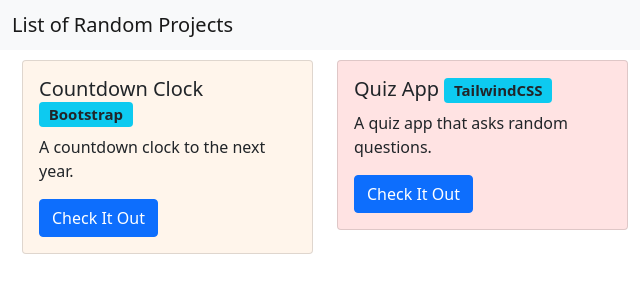
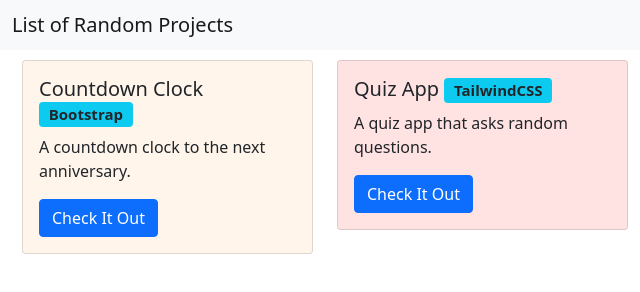
Before and after one commit to hieu-ng/Random-Projects, a website built with Vite: page index.html in a window 1280 px wide. Shown: the full height of the page, 0-640 px from the left. Built offline with nearby package versions, Linux system fonts and the light colour scheme.

Commit message:
update countdown clock description

```diff
--- a/index.html
+++ b/index.html
@@ -33,7 +33,7 @@
                     <h5 class="card-title">Countdown Clock
                         <span class="badge bg-info text-dark">Bootstrap</span>
                     </h5>
-                    <p class="card-text">A countdown clock to the next year.</p>
+                    <p class="card-text">A countdown clock to the next anniversary.</p>
                     <a href="countdown-clock/index.html" class="btn btn-primary">Check It Out</a>
                 </div>
             </div>
```
